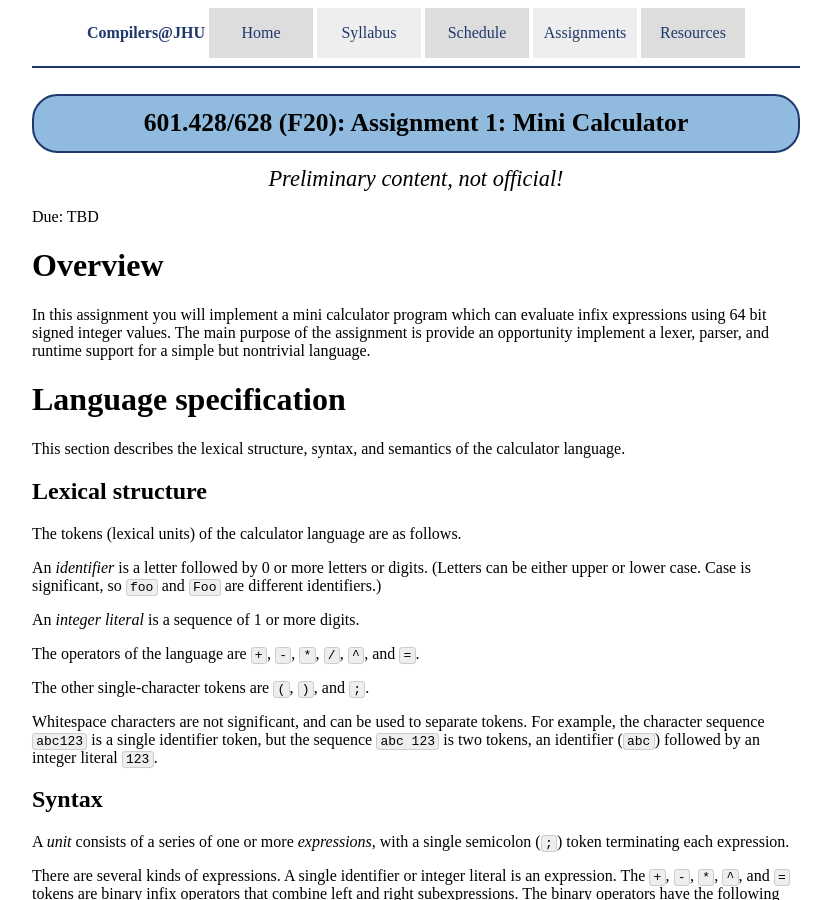
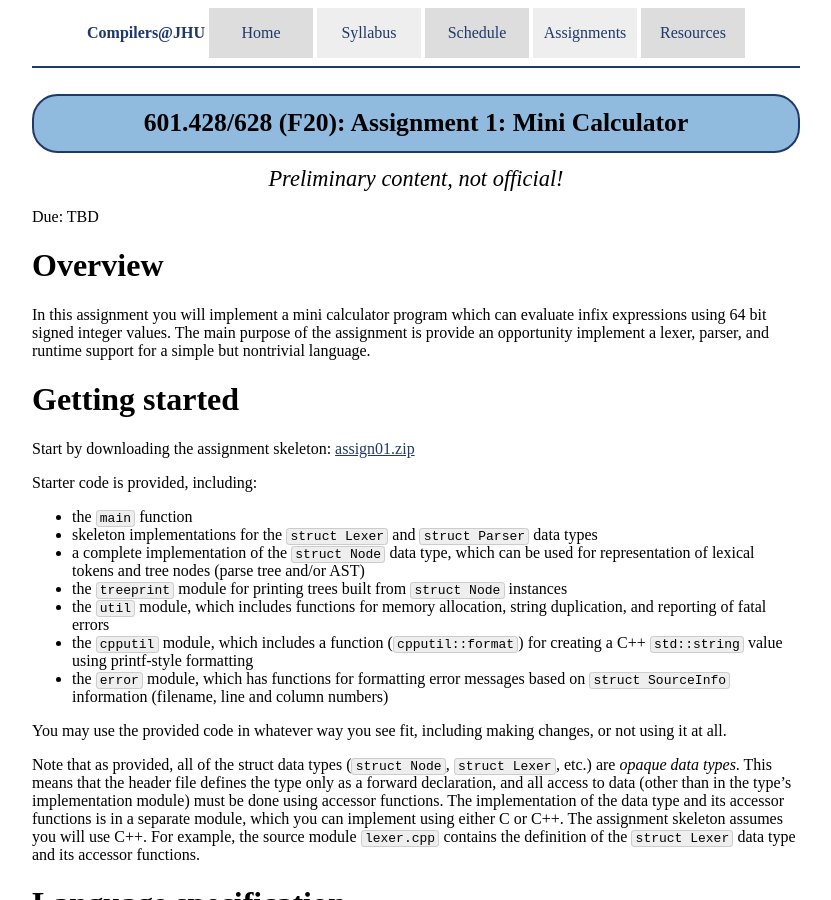
Before and after one commit to jhucompilers/fall2020, a Jekyll site: the page built from assign/assign01.md, in a window 1280 px wide and 900 px high. Shown: the whole window, without its empty margins (224-1055 px from the left). Built offline with Jekyll 4.4.1, drawn with Linux system fonts in a browser that asks for light colours; some of the changed text lies outside the part shown.

Commit message:
more information about skeleton code

```diff
--- a/assign/assign01.md
+++ b/assign/assign01.md
@@ -11,6 +11,24 @@ In this assignment you will implement a mini calculator program which can evalua
 expressions using 64 bit signed integer values.  The main purpose of the assignment is
 provide an opportunity implement a lexer, parser, and runtime support for a simple but
 nontrivial language.
+
+# Getting started
+
+Start by downloading the assignment skeleton: [assign01.zip](assign01.zip)
+
+Starter code is provided, including:
+
+* the `main` function
+* skeleton implementations for the `struct Lexer` and `struct Parser` data types
+* a complete implementation of the `struct Node` data type, which can be used for representation of lexical tokens and tree nodes (parse tree and/or AST)
+* the `treeprint` module for printing trees built from `struct Node` instances
+* the `util` module, which includes functions for memory allocation, string duplication, and reporting of fatal errors
+* the `cpputil` module, which includes a function (`cpputil::format`) for creating a C++ `std::string` value using printf-style formatting
+* the `error` module, which has functions for formatting error messages based on `struct SourceInfo` information (filename, line and column numbers)
+
+You may use the provided code in whatever way you see fit, including making changes, or not using it at all.
+
+Note that as provided, all of the struct data types (`struct Node`, `struct Lexer`, etc.) are *opaque data types*. This means that the header file defines the type only as a forward declaration, and all access to data (other than in the type's implementation module) must be done using accessor functions.  The implementation of the data type and its accessor functions is in a separate module, which you can implement using either C or C++.  The assignment skeleton assumes you will use C++.  For example, the source module `lexer.cpp` contains the definition of the `struct Lexer` data type and its accessor functions.
 
 # Language specification
 
@@ -136,15 +154,52 @@ For syntax errors, the source location information (line and column) should refe
 
 For semantic errors, the source location information (line and column) should reference the token involved in the semantic error. For example, when reporting a use of an undefined variable, the error message should reflect the location of the identifier naming the undefined variable.
 
+There is no specific requirement for the *explanation* text in an error message, other than that it should be a meaningful explanation of the error.
+
 ## Additional requirements for 628 students
 
 TODO: explanation of additional requirements for students taking 601.628
 
 # Examples, hints, advice, etc.
 
-## Example invocations and expected results
+This section has examples, hints, and advice about implementation.
 
-TODO
+## Example inputs and expected results
+
+Example input:
+
+<div class="highlighter-rouge">
+<pre>
+19 * (3 + 2^4 * 5);
+</pre>
+</div>
+
+Example output:
+
+<div class="highlighter-rouge">
+<pre>
+Result: 1577;
+</pre>
+</div>
+
+Example input:
+
+<div class="highlighter-rouge">
+<pre>
+a = 11;
+b = 9;
+c = 24;
+a * b + c;
+</pre>
+</div>
+
+Example output:
+
+<div class="highlighter-rouge">
+<pre>
+Result: 123
+</pre>
+</div>
 
 ## Testing
 
@@ -212,7 +267,7 @@ We could invoke `minicalc` to print the input tokens as follows (user input in *
 
 <div class="highlighter-rouge">
 <pre>
-$ ./minicalc -l input/assign02.in
+$ <b>./minicalc -l input/assign02.in</b>
 0:foo
 6:=
 1:13
@@ -228,7 +283,7 @@ $ ./minicalc -l input/assign02.in
 </pre>
 </div>
 
-Note that the token codes are just being printed as integers (0 means identifier, 6 means assignment, etc.)
+Note that the token codes are just being printed as integers (0 means identifier, 6 means assignment, etc.)  Your lexer might use different token codes, but the lexemes it identifies should be the same as specified above.
 
 Similarly, we could invoke `minicalc` to print a parse tree as follows (user input in **bold**):
 
```
